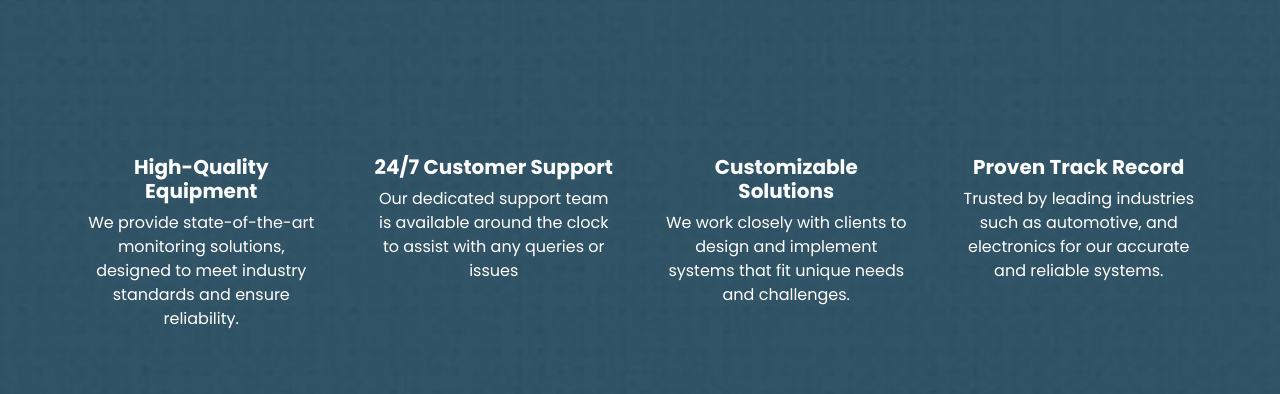
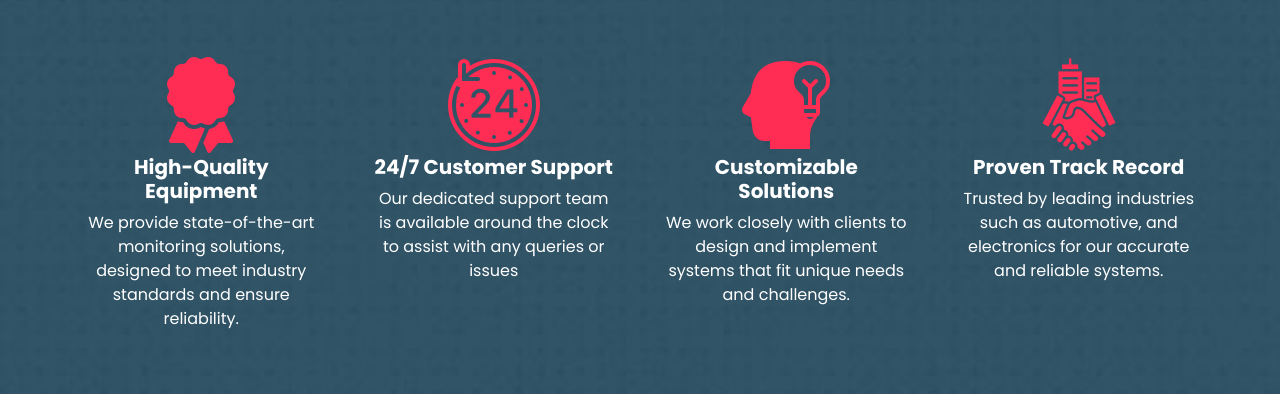
Before and after one commit to greengeniuse/ggenv.github.io, a plain HTML site: page why.html in a window 1280 px wide. Shown: the part 406-800 px from the top of the page. Drawn offline with nearby package versions, Linux system fonts and the light colour scheme.

Commit message:
version 2.3

```diff
--- a/why.html
+++ b/why.html
@@ -87,12 +87,13 @@
         </h2>
       </div>
 
+
       <div class="us_container ">
         <div class="row">
           <div class="col-lg-3 col-md-6">
             <div class="box">
               <div class="img-box">
-                <!-- <img src="images1/main.png" alt=""> -->
+                <img src="images/icons8-warranty-100.png" alt="">
               </div>
               <div class="detail-box">
                 <h5>
@@ -106,7 +107,7 @@
           <div class="col-lg-3 col-md-6">
             <div class="box">
               <div class="img-box">
-                <!-- <img src="images/u-4.png" alt=""> -->
+                <img src="images/icons8-last-24-hours-100.png" alt="">
               </div>
               <div class="detail-box">
                 <h5>
@@ -120,7 +121,7 @@
           <div class="col-lg-3 col-md-6">
             <div class="box">
               <div class="img-box">
-                <!-- <img src="images/u-2.png" alt=""> -->
+                <img src="images/icons8-brainstorm-skill-100.png" alt="">
               </div>
               <div class="detail-box">
                 <h5>
@@ -134,7 +135,7 @@
           <div class="col-lg-3 col-md-6">
             <div class="box">
               <div class="img-box">
-                <!-- <img src="images/u-3.png" alt=""> -->
+                <img src="images/icons8-hand-shake-100.png" alt="">
               </div>
               <div class="detail-box">
                 <h5>
```
